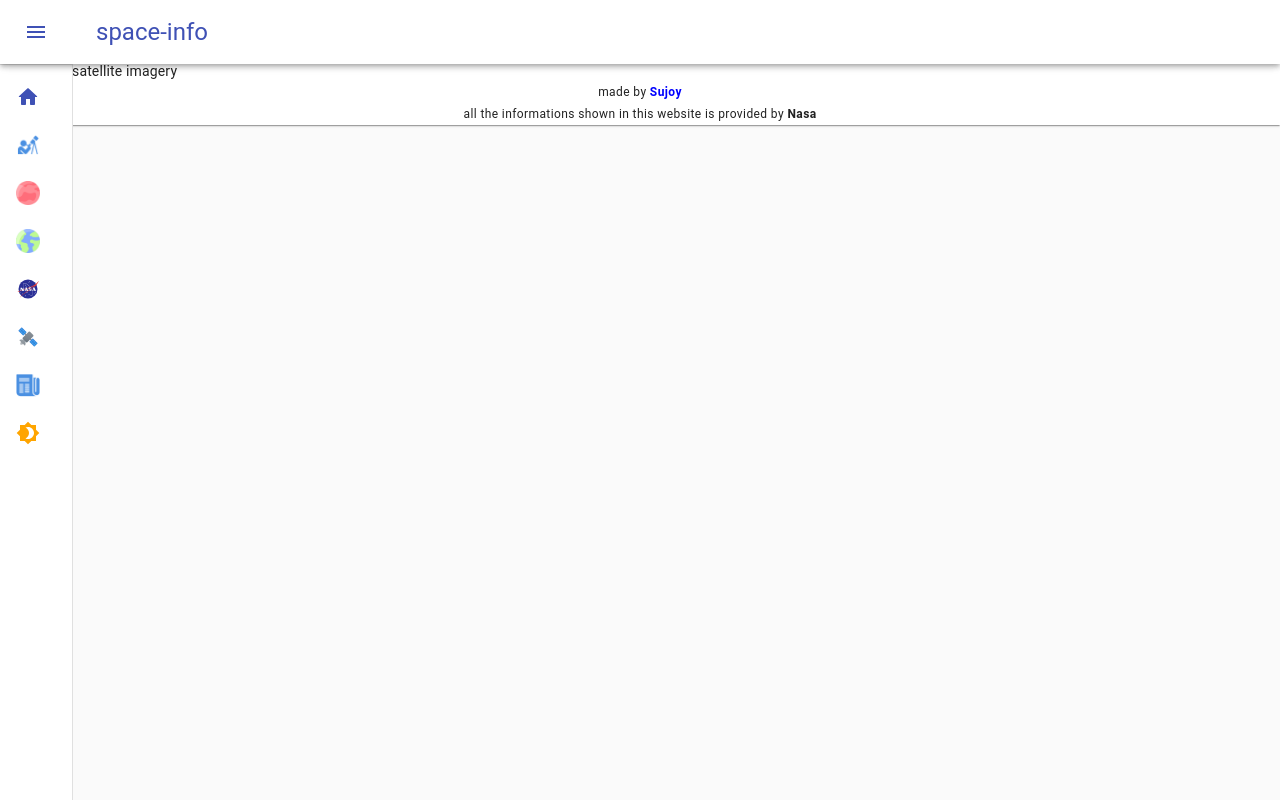
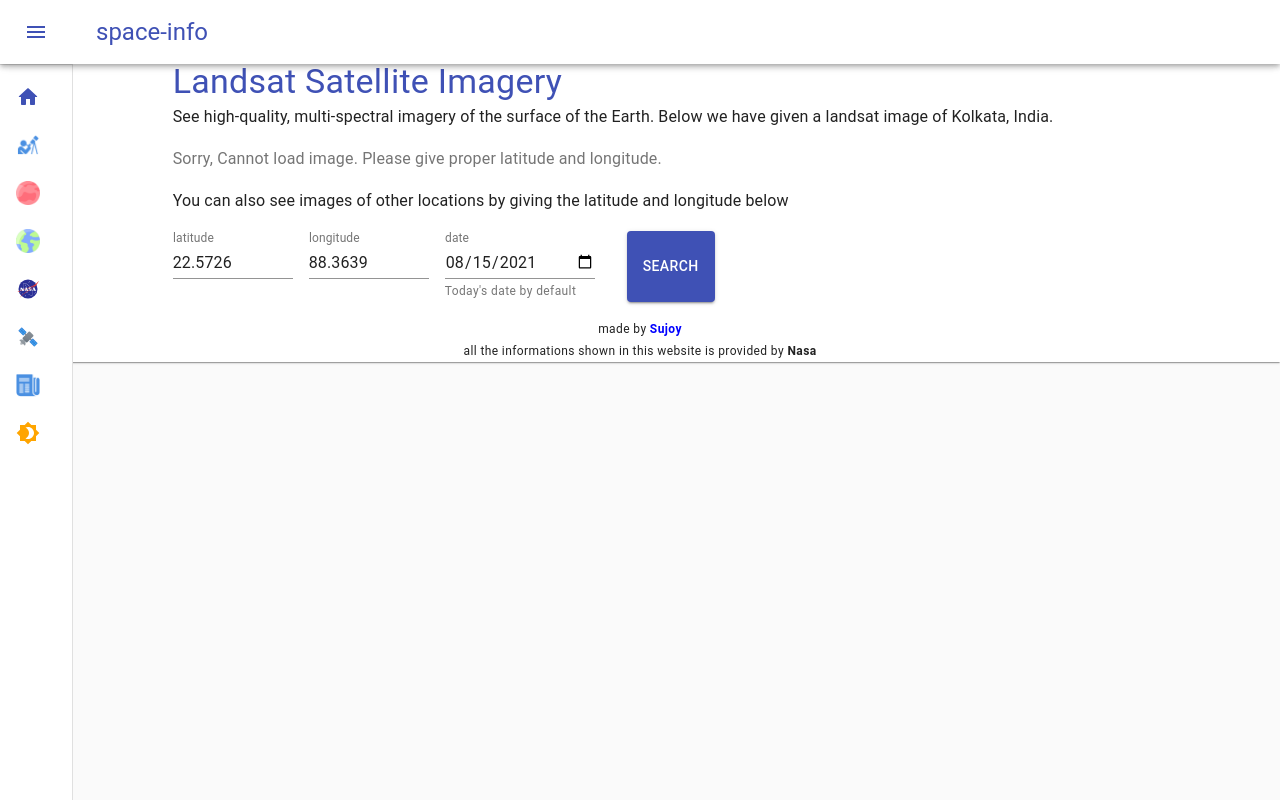
Before and after one commit to SujoyGhosh-scott/knowledge-pool, a React (Create React App) app: page /satellite-imagery in a window 1280 px wide. Built offline with nearby package versions, Linux system fonts and the light colour scheme; no server answers.

Commit message:
satellite imagery page added

```diff
--- a/src/Components/Home/Card.jsx
+++ b/src/Components/Home/Card.jsx
@@ -15,6 +15,9 @@ const useStyles = makeStyles(() => ({
     boxShadow: "0 8px 16px 0 rgba(0,0,0,0.2)",
     minHeight: 160,
     cursor: "pointer",
+  },
+  content: {
+    marginTop: "-.5rem",
   },
 }));
 
@@ -43,7 +46,8 @@ const CustomCard = ({
       <CardContent>
         <Typography
           variant="subtitle1"
-          style={{ color: contentColor, marginTop: "-.5rem" }}
+          className={classes.content}
+          style={{ color: contentColor }}
         >
           {content}
         </Typography>
--- a/src/Components/SatelliteImagery/SatelliteImagery.jsx
+++ b/src/Components/SatelliteImagery/SatelliteImagery.jsx
@@ -1,5 +1,175 @@
-import React from "react";
+import React, { useState, useEffect } from "react";
+import axios from "axios";
+
+import { makeStyles } from "@material-ui/core/styles";
+import Grid from "@material-ui/core/Grid";
+import Typography from "@material-ui/core/Typography";
+import TextField from "@material-ui/core/TextField";
+import Button from "@material-ui/core/Button";
+import CircularProgress from "@material-ui/core/CircularProgress";
+
+const useStyles = makeStyles(() => ({
+  input: {
+    marginRight: "1rem",
+    width: "120px",
+    marginBottom: 5,
+  },
+  dateInp: {
+    marginRight: "1rem",
+    width: "150px",
+  },
+}));
+
+const correctDigit = (num) => {
+  if (num < 10) return "0" + num;
+  else return num;
+};
+
+const getTodayDate = () => {
+  const date = new Date();
+  return (
+    date.getFullYear() +
+    "-" +
+    correctDigit(date.getMonth() + 1) +
+    "-" +
+    correctDigit(date.getDate())
+  );
+};
 
 export default function SatelliteImagery() {
-  return <div>satellite imagery</div>;
+  const [lat, setLat] = useState(22.5726);
+  const [long, setLong] = useState(88.3639);
+  const [date, setDate] = useState(getTodayDate());
+  const [data, setData] = useState(null);
+  const [error, setError] = useState({ error: false, message: "" });
+  const classes = useStyles();
+
+  /*
+  const getImage = () => {
+    //https://api.nasa.gov/planetary/earth/assets?lon=-95.33&lat=29.78&date=2018-01-01&&dim=0.10&api_key=DEMO_KEY
+    axios
+      .get(
+        `https://api.nasa.gov/planetary/earth/assets?lon=${long}&lat=${lat}&&dim=0.15&api_key=DEMO_KEY`
+      )
+      .then((res) => {
+        console.log("date: ", res.data);
+        if (res.data.msg) {
+          console.log("error occurred");
+          //set error message
+          return;
+        }
+        //setData
+      })
+      .catch((err) => console.log(err.message));
+  };*/
+
+  const handleSearch = () => {
+    if (lat > 90 || lat < -90) {
+      //show error alert
+      setLat(null);
+    }
+    if (long > 180 || long < -180) {
+      //show error alert
+      setLong(null);
+    }
+  };
+
+  useEffect(() => {
+    axios
+      .get(
+        `https://api.nasa.gov/planetary/earth/assets?lon=${long}&lat=${lat}&date=2020-01-12&dim=0.12&api_key=1hfhPJW0UurCQ3OQGwoHWFCzGawcE9k8lbJDos0B`
+      )
+      .then((res) => {
+        console.log("data: ", res.data);
+        if (res.data.msg) {
+          //setting error
+          setError({
+            error: true,
+            message:
+              "Sorry, Cannot load image. Please give proper latitude and longitude.",
+          });
+          setData({});
+          return;
+        }
+        setData(res.data);
+      })
+      .catch((err) => {
+        console.log("error: ", err.message);
+        setError({
+          error: true,
+          message:
+            "Sorry, Cannot load image. Please give proper latitude and longitude.",
+        });
+        setData({});
+      });
+  }, []);
+
+  return (
+    <Grid container>
+      <Grid item sm={1} xs={false}></Grid>
+      <Grid item sm={10} xs={12}>
+        <Typography variant="h4" color="primary">
+          Landsat Satellite Imagery
+        </Typography>
+        <Typography variant="subtitle1">
+          See high-quality, multi-spectral imagery of the surface of the Earth.
+          Below we have given a landsat image of Kolkata, India.
+        </Typography>
+        <Grid style={{ margin: "1rem 0" }}>
+          {error.error ? (
+            <Typography variant="body1" color="textSecondary">
+              {error.message}
+            </Typography>
+          ) : data ? (
+            <img
+              src={data.url}
+              style={{ width: "100%", objectFit: "contain", borderRadius: 10 }}
+              alt=""
+            />
+          ) : (
+            <CircularProgress />
+          )}
+        </Grid>
+        <Typography variant="subtitle1">
+          You can also see images of other locations by giving the latitude and
+          longitude below
+        </Typography>
+        <Grid container style={{ margin: "1rem 0" }}>
+          <TextField
+            label="latitude"
+            type="number"
+            value={lat}
+            onChange={(e) => setLat(e.target.value)}
+            className={classes.input}
+          />
+          <TextField
+            label="longitude"
+            type="number"
+            value={long}
+            onChange={(e) => setLong(e.target.value)}
+            className={classes.input}
+          />
+          <TextField
+            label="date"
+            type="date"
+            value={date}
+            helperText="Today's date by default"
+            onChange={(e) => setDate(e.target.value)}
+            InputLabelProps={{ shrink: true }}
+            inputProps={{ max: getTodayDate() }}
+            className={classes.dateInp}
+          />
+          <Button
+            color="primary"
+            variant="contained"
+            style={{ marginLeft: "1rem" }}
+            onClick={handleSearch}
+          >
+            Search
+          </Button>
+        </Grid>
+      </Grid>
+      <Grid item sm={1} xs={false}></Grid>
+    </Grid>
+  );
 }
```
